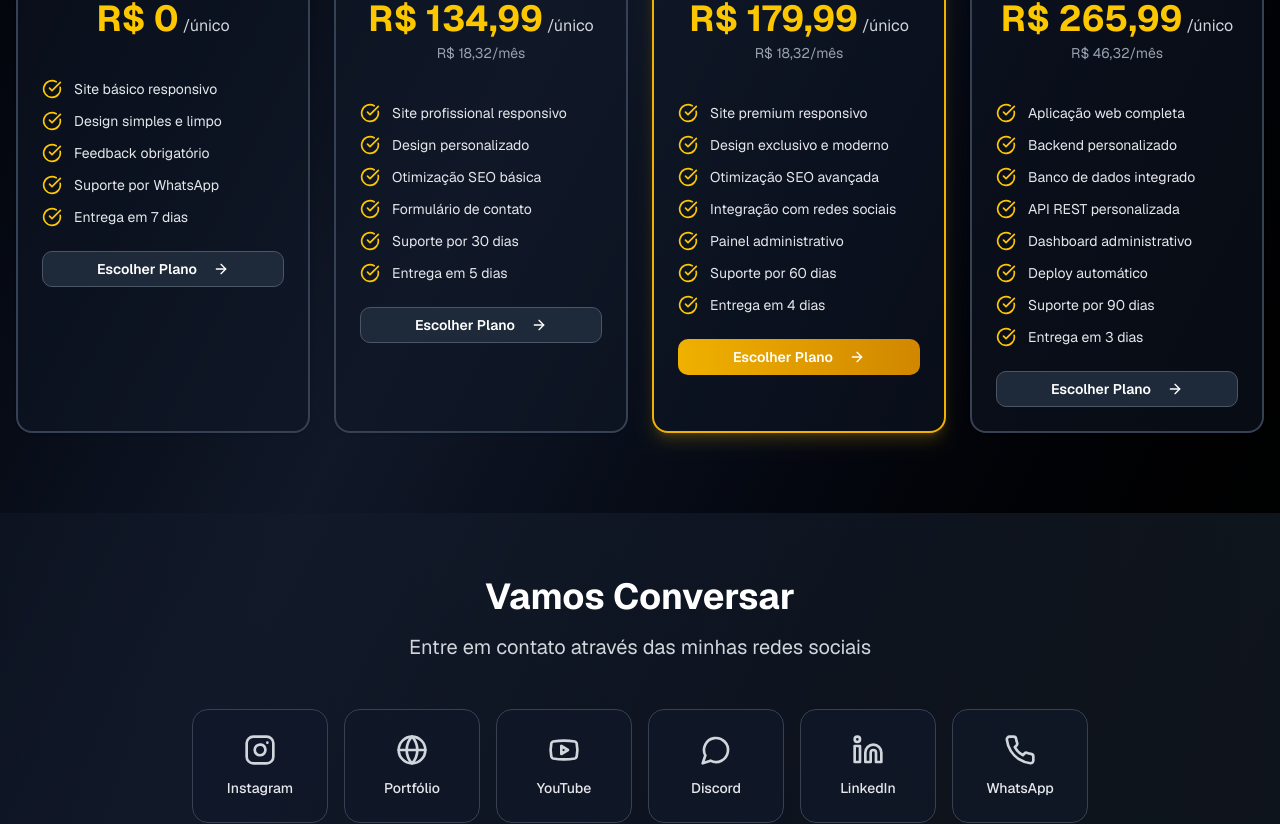
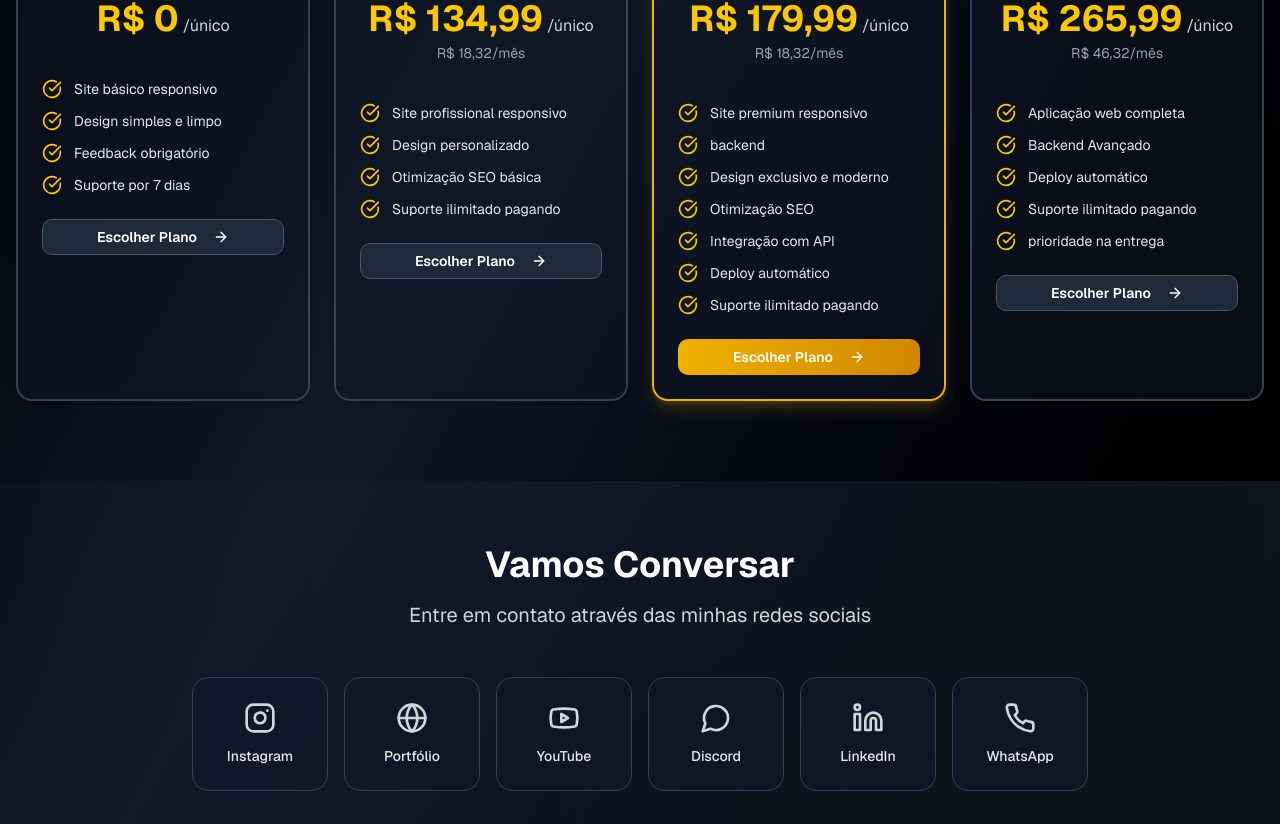
Before and after one commit to natsongamesoficial551/Full-Stack-Service, a Next.js app: page / in a window 1280 px wide. Shown: the part 1409-2233 px from the top of the page. Built offline with nearby package versions, Linux system fonts and the light colour scheme.

Commit message:
atualização final

```diff
--- a/app/page.tsx
+++ b/app/page.tsx
@@ -26,8 +26,7 @@ export default function NatanDevWebsite() {
         "Site básico responsivo",
         "Design simples e limpo",
         "Feedback obrigatório",
-        "Suporte por WhatsApp",
-        "Entrega em 7 dias",
+        "Suporte por 7 dias",
       ],
       popular: false,
       link: "https://w.app/hicagq",
@@ -43,9 +42,7 @@ export default function NatanDevWebsite() {
         "Site profissional responsivo",
         "Design personalizado",
         "Otimização SEO básica",
-        "Formulário de contato",
-        "Suporte por 30 dias",
-        "Entrega em 5 dias",
+        "Suporte ilimitado pagando",
       ],
       popular: false,
       link: "https://w.app/sldc02",
@@ -59,12 +56,12 @@ export default function NatanDevWebsite() {
       description: "Para empresas que querem se destacar",
       features: [
         "Site premium responsivo",
+        "backend",
         "Design exclusivo e moderno",
-        "Otimização SEO avançada",
-        "Integração com redes sociais",
-        "Painel administrativo",
-        "Suporte por 60 dias",
-        "Entrega em 4 dias",
+        "Otimização SEO",
+        "Integração com API",
+        "Deploy automático",
+        "Suporte ilimitado pagando",
       ],
       popular: true,
       link: "https://w.app/zxjuck",
@@ -78,13 +75,10 @@ export default function NatanDevWebsite() {
       description: "Solução completa para desenvolvedores",
       features: [
         "Aplicação web completa",
-        "Backend personalizado",
-        "Banco de dados integrado",
-        "API REST personalizada",
-        "Dashboard administrativo",
+        "Backend Avançado",
         "Deploy automático",
-        "Suporte por 90 dias",
-        "Entrega em 3 dias",
+        "Suporte ilimitado pagando",
+        "prioridade na entrega",
       ],
       popular: false,
       link: "https://w.app/hbyork",
@@ -312,7 +306,7 @@ export default function NatanDevWebsite() {
             <span className="text-xl font-bold text-white">NATANDEV</span>
           </div>
           <p className="text-lg font-semibold text-yellow-400 mb-2">NATAN BORGES PODE TE ENTREGAR O MELHOR SITE!</p>
-          <p className="text-gray-300">© 2024 NatanDev. Todos os direitos reservados.</p>
+          <p className="text-gray-300">© 2025 NatanDev. Todos os direitos reservados.</p>
         </div>
       </footer>
     </div>
```
